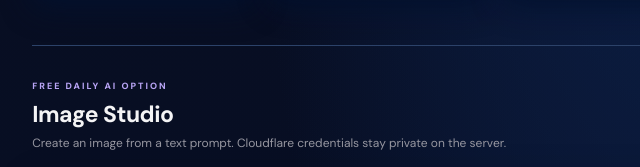
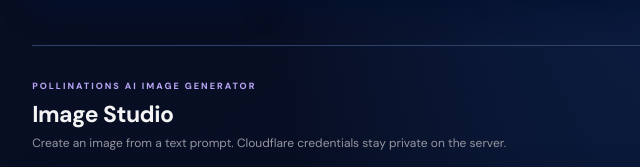
Before and after one commit to editmaster121472-create/data-detective, a plain HTML site: page templates/index.html in a window 1280 px wide. Shown: the part 1434-1601 px from the top of the page, 271-911 px from the left. Drawn offline with Linux system fonts and the light colour scheme; no server answers.

Commit message:
Label Image Studio Pollinations provider

```diff
--- a/templates/index.html
+++ b/templates/index.html
@@ -88,7 +88,7 @@
 
 
 <section class="creative-studio" id="image-studio">
-  <div class="section-heading"><div><div class="eyebrow">FREE DAILY AI OPTION</div><h2>Image Studio</h2><p>Create an image from a text prompt. Cloudflare credentials stay private on the server.</p></div><span class="step-chip">IMAGE GENERATOR</span></div>
+  <div class="section-heading"><div><div class="eyebrow">POLLINATIONS AI IMAGE GENERATOR</div><h2>Image Studio</h2><p>Create an image from a text prompt. Cloudflare credentials stay private on the server.</p></div><span class="step-chip">IMAGE GENERATOR</span></div>
   <div class="creative-panel">
     <label class="field-label" for="imagePrompt">Image description</label>
     <textarea id="imagePrompt" rows="3" maxlength="1800" placeholder="A cinematic, ultra-detailed scene of..."></textarea>
```
